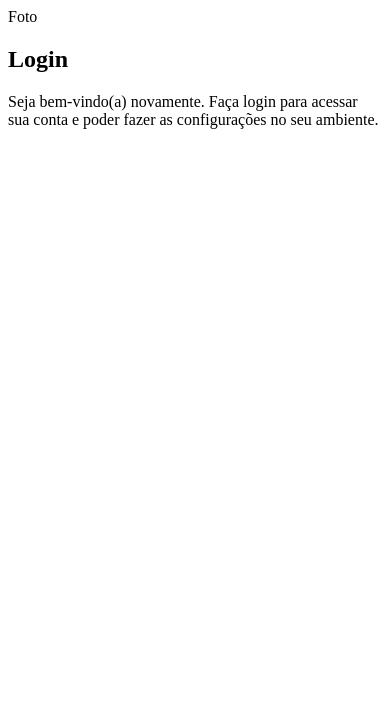
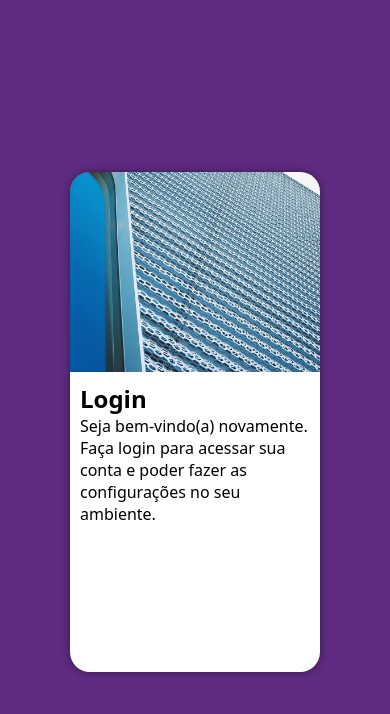
Before and after one commit to lucas-henrique-godoy/projeto-login, a plain HTML site: page index.html in a window 390 px wide. Drawn offline with Linux system fonts and the light colour scheme.

Commit message:
versão mobile first

```diff
--- a/estilos/style.css
+++ b/estilos/style.css
@@ -1,3 +1,4 @@
+/* VERSÃO MOBILE FIRST */
 @charset "UTF-8";
 
 /*
@@ -5,3 +6,49 @@
     Verde: #49a09d
     Lilás: #5f2c82
 */
+
+* {
+    font-family: system-ui, -apple-system, BlinkMacSystemFont, 'Segoe UI', Roboto, Oxygen, Ubuntu, Cantarell, 'Open Sans', 'Helvetica Neue', sans-serif;
+    padding: 0px;
+    margin: 0px;
+    box-sizing: border-box;
+}
+
+body, html {
+    background-color: #5f2c82;
+    height: 100vh;
+    width: 100vw;
+}
+
+main {
+    position: relative;
+    height: 100vh;
+    width: 100vw;
+}
+
+section#login {
+    position: absolute;
+    top: 50%;
+    left: 50%;
+    transform: translate(-50%, -50%);
+    overflow: hidden;
+
+    background-color: white;
+    width: 250px;
+    height: 500px;
+    border-radius: 20px;
+    box-shadow: 0px 0px 10px rgba(0, 0, 0, 0.450);
+}
+
+section#login > div#imagem {
+    display: block;
+    background: #5f2c82 url(/imagens/metal.jpg) no-repeat;
+    background-size: cover;
+    background-position: left bottom;
+    height: 200px;
+}
+
+section#login > div#formulario {
+    display: block;
+    padding: 10px;
+}
--- a/index.html
+++ b/index.html
@@ -10,7 +10,7 @@
     <main>
         <section id="login">
             <div id="imagem">
-                Foto
+                <!-- Aqui vai a imagem no CSS -->
             </div>
             <div id="formulario">
                 <h1>Login</h1>
```
